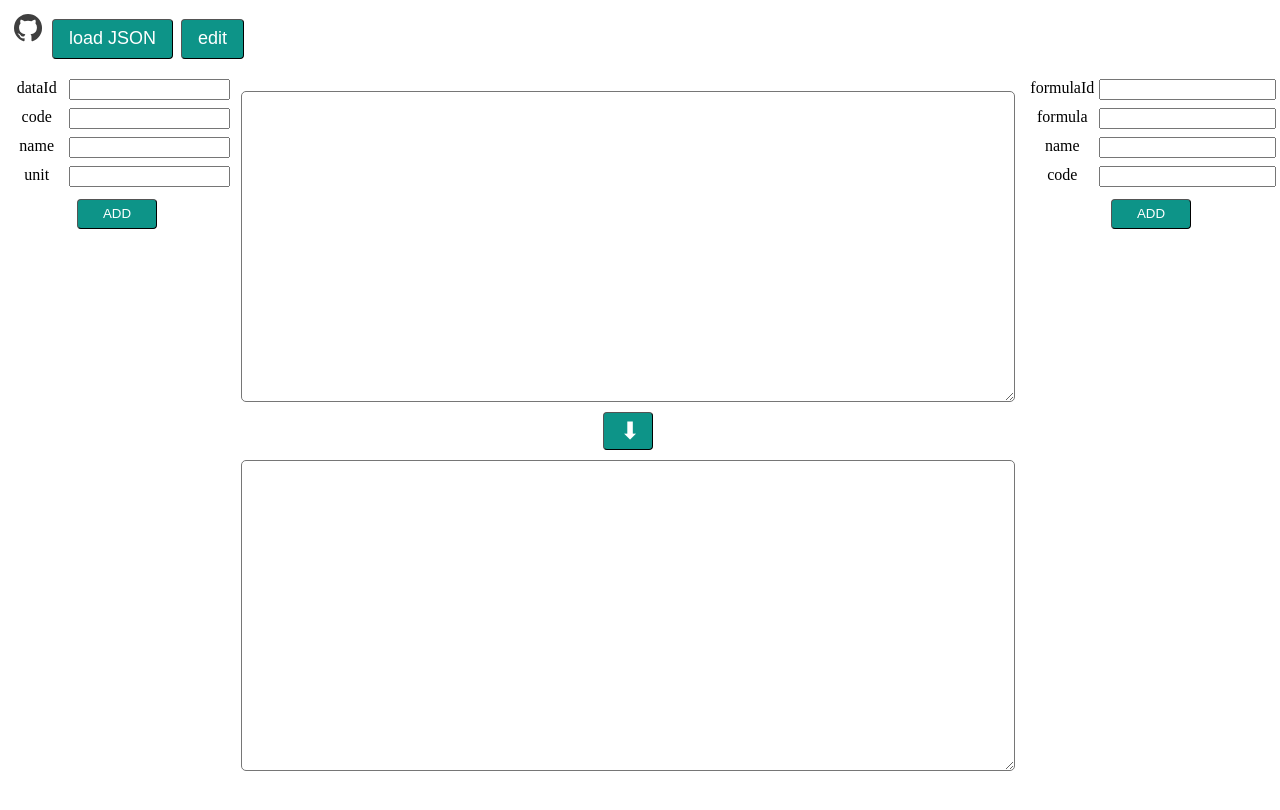
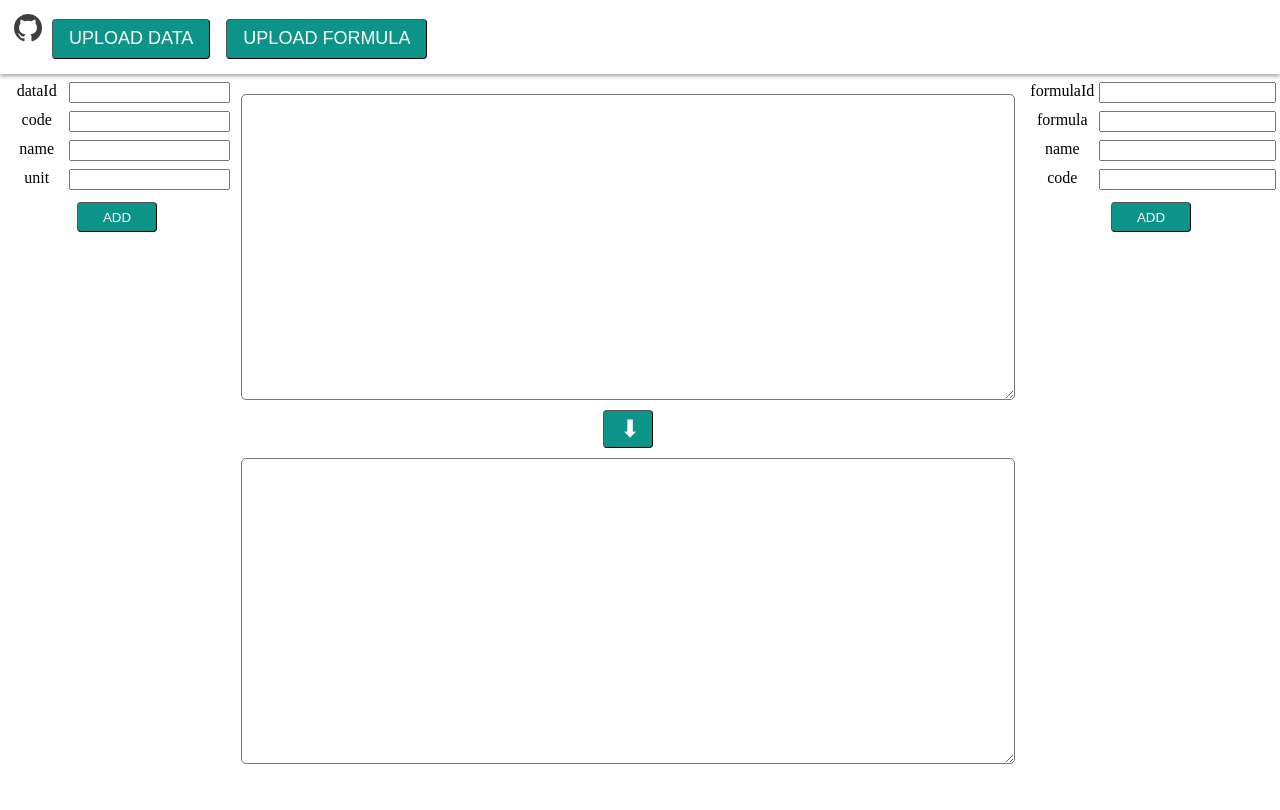
Before and after one commit to Cheng-DX/formula-editor, a Vue app: page / in a window 1280 px wide. Before the commit this address led to /edit. Shown: the top 810 px of the page. Built offline with nearby package versions, Linux system fonts and the light colour scheme; a web font is replaced by a local one.

Commit message:
feat: remove vue-router

```diff
--- a/src/App.vue
+++ b/src/App.vue
@@ -1,49 +1,21 @@
 <script setup lang="ts">
-import { RouterView, useRouter } from 'vue-router'
-
-const router = useRouter()
-function push(path: string) {
-  router.push(path)
-}
+import NavBar from './views/NavBar.vue'
+import EditPanel from './views/EditPanel.vue'
 </script>
 
 <template>
   <div h-100vh display-flex flex-col flex-grow>
-    <header display-flex justify-start p-3 items-center>
-      <a
-        icon-btn
-        color-black
-        h-8
-        w-8
-        i-carbon-logo-github
-        href="https://github.com/Cheng-DX/formula-tool"
-        target="_blank"
-        title="GitHub"
-      />
-      <button btn m-inline-2 h-10 text-18px @click="push('/load-json')">
-        load JSON
-      </button>
-      <button btn h-10 text-18px @click="push('/edit')">edit</button>
-    </header>
-    <main class="h-100%">
-      <router-view v-slot="{ Component }">
-        <transition>
-          <component :is="Component" />
-        </transition>
-      </router-view>
-    </main>
+    <nav-bar h-50px class="header" />
+    <edit-panel class="main-panel" />
   </div>
 </template>
 
 <style scoped>
-.fade-enter-active,
-.fade-leave-active {
-  transition: opacity 0.2s ease;
+.header {
+  box-shadow: 0px 2px 4px #0000005d;
 }
-
-.fade-enter-from,
-.fade-leave-to {
-  opacity: 0;
+.main-panel {
+  height: calc(100vh - 90px);
 }
 </style>
 
--- a/src/main.ts
+++ b/src/main.ts
@@ -1,11 +1,5 @@
 import { createApp } from 'vue'
-
 import App from './App.vue'
-import router from './router'
-
 import 'uno.css'
-
 const app = createApp(App)
-app.use(router)
-
 app.mount('#app')
--- a/src/router/index.ts
+++ /dev/null
@@ -1,25 +0,0 @@
-import { createRouter, createWebHistory } from 'vue-router'
-import EditPanelVue from '../views/EditPanel.vue'
-
-const router = createRouter({
-  history: createWebHistory(),
-  routes: [
-    {
-      path: '/',
-      name: 'MAIN',
-      redirect: '/edit'
-    },
-    {
-      path: '/load-json',
-      name: 'load-json',
-      component: () => import('../views/LoadJSON.vue')
-    },
-    {
-      path: '/edit',
-      name: '/edit',
-      component: EditPanelVue
-    }
-  ]
-})
-
-export default router
--- a/src/views/LoadJSON.vue
+++ /dev/null
@@ -1,77 +0,0 @@
-<script setup lang="ts">
-import type { DataItem, FormulaItem } from '@/types'
-import { ref } from 'vue'
-import {
-  DATAID_FIELD,
-  NAME_FIELD,
-  CODE_FILED,
-  UNIT_FILED,
-  FORMULAID_FIELD,
-  FORMULA_FIELD
-} from '@/utils/fileds'
-
-// const store: any = {}
-// const fileList = ref([])
-// async function load() {
-//   for (let file of fileList.value) {
-//     const text = await file.raw?.text()
-//     if (!text) continue
-//     const r = transformToDataItem(text)
-//     const name = file.name.replace(/\..*$/, '')
-//     store[name] = r
-
-//     localStorage.setItem(name, JSON.stringify(r))
-//   }
-// }
-// function transformToDataItem(json: string) {
-//   if (!json) return
-
-//   const dataList = JSON.parse(json)
-//   const result: DataItem[] = []
-//   for (let data of dataList) {
-//     result.push({
-//       dataId: data[DATAID_FIELD],
-//       name: data[NAME_FIELD],
-//       code: data[CODE_FILED],
-//       unit: data[UNIT_FILED]
-//     })
-//   }
-//   return result
-// }
-
-// const formulaList = ref([])
-// async function loadFormula() {
-//   for (let file of formulaList.value) {
-//     const text = await file.raw?.text()
-//     if (!text) continue
-//     const r = transformToFormulaItem(text)
-//     const name = file.name.replace(/\..*$/, '')
-//     store[name] = r
-
-//     localStorage.setItem(name, JSON.stringify(r))
-//   }
-// }
-// function transformToFormulaItem(json: string) {
-//   if (!json) return
-
-//   const dataList = JSON.parse(json)
-//   const result: FormulaItem[] = []
-//   for (let data of dataList) {
-//     result.push({
-//       formulaId: data[FORMULAID_FIELD],
-//       name: data[NAME_FIELD],
-//       formula: data[FORMULA_FIELD],
-//       code: data[CODE_FILED]
-//     })
-//   }
-//   return result
-// }
-</script>
-
-<template>
-  <div display-flex justify-center items-center class="h-100%">
-    <span text-30px font-700>BUILDING</span>
-  </div>
-</template>
-
-<style scoped></style>
--- /dev/null
+++ b/src/views/NavBar.vue
@@ -0,0 +1,53 @@
+<script setup lang="ts">
+function handleData() {}
+
+function handleFormula() {}
+</script>
+
+<template>
+  <header display-flex justify-start p-3 items-center>
+    <a
+      icon-btn
+      color-black
+      h-8
+      w-8
+      i-carbon-logo-github
+      href="https://github.com/Cheng-DX/formula-tool"
+      target="_blank"
+      title="GitHub"
+    />
+    <label for="uploadFile" position-relative>
+      <button btn m-inline-2 h-10 text-18px>UPLOAD DATA</button>
+      <input
+        type="file"
+        @change="handleData"
+        accept=".json"
+        position-absolute
+        left-0
+        top-0
+        opacity-0
+        h-10
+        w-159px
+        cursor-pointer
+      />
+    </label>
+
+    <label for="uploadFile" position-relative>
+      <button btn m-inline-2 h-10 text-18px>UPLOAD FORMULA</button>
+      <input
+        type="file"
+        @change="handleFormula"
+        accept=".json"
+        position-absolute
+        left-0
+        top-0
+        opacity-0
+        h-10
+        w-159px
+        cursor-pointer
+      />
+    </label>
+  </header>
+</template>
+
+<style scoped></style>
```
